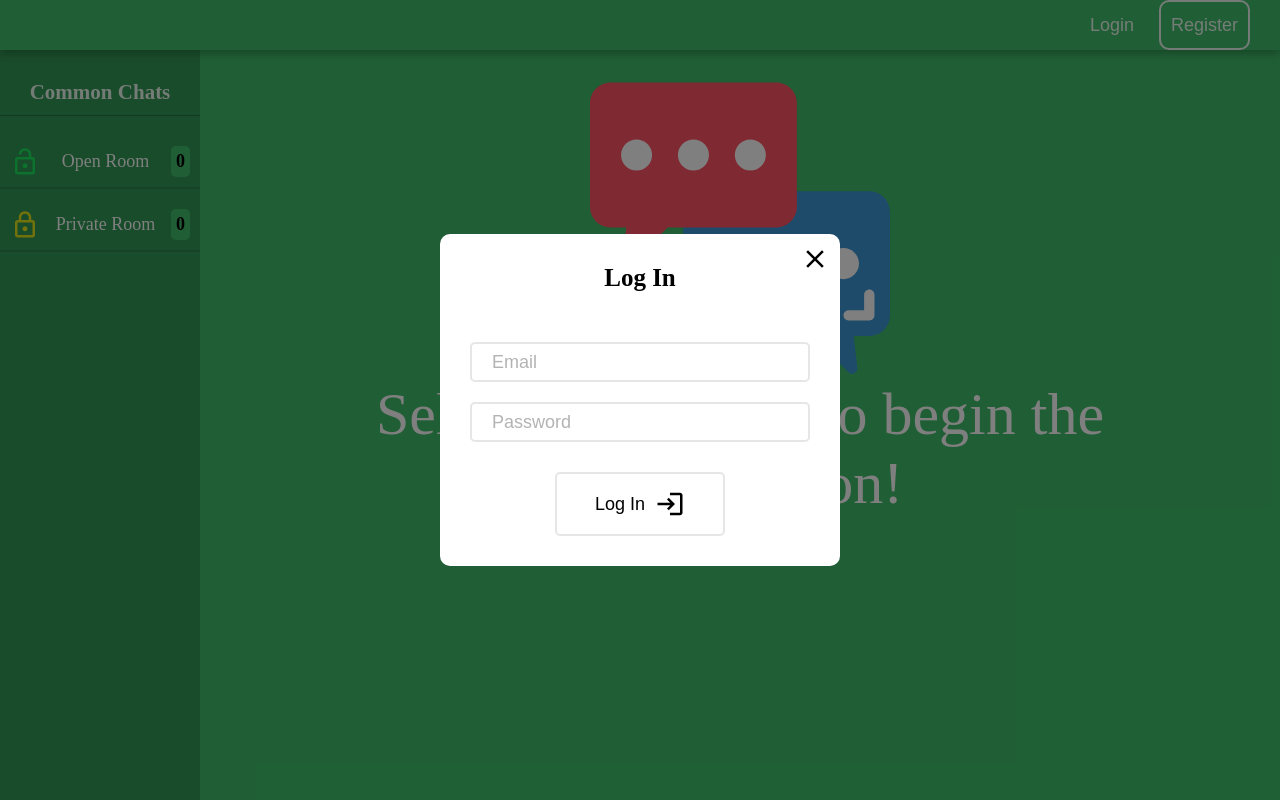
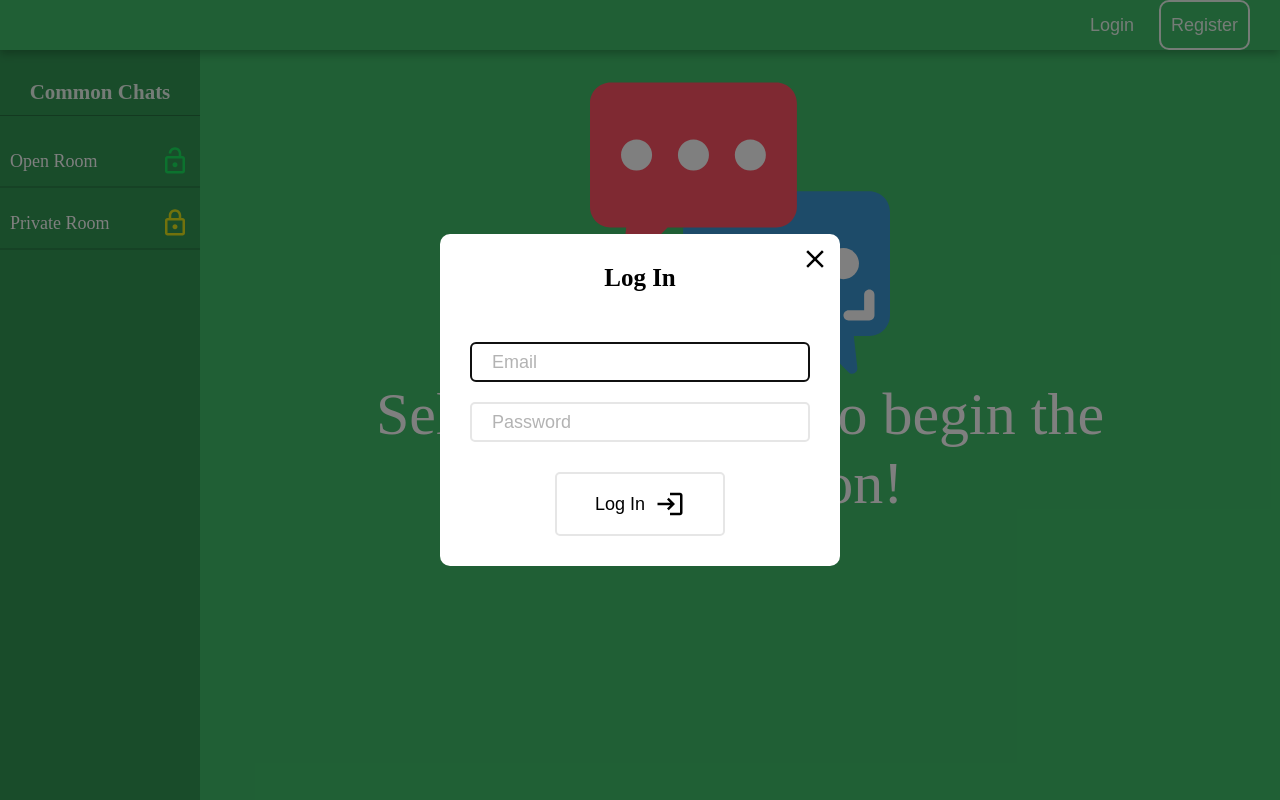
Before and after one commit to Abagiel/chatty, a React (Create React App) app: page / in a window 1280 px wide. Both pictures are taken after a click on the button "Login". Built offline with nearby package versions, Linux system fonts and the light colour scheme.

Commit message:
new feature
- can added private chat rooms

```diff
--- a/src/base/reducer/initialState.js
+++ b/src/base/reducer/initialState.js
@@ -21,7 +21,8 @@ const defaultState = {
     },
     'PrivateRoom': {
       ...roomDefault,
-      name: 'private room'
+      name: 'private room',
+      private: true
     }
   },
   'users': {}
--- a/src/base/reducer/reducer.js
+++ b/src/base/reducer/reducer.js
@@ -85,6 +85,8 @@ export function reducer(state, action) {
 				return {...state}
 			}
 
+			let priv = Boolean(action.data.password);
+
 			return {
 				...state,
 				rooms: {
@@ -92,7 +94,9 @@ export function reducer(state, action) {
 					[action.data.key]: {
 						messages: [],
 						owner: state.currentUser.email,
-						name: action.data.value
+						name: action.data.value,
+						password: action.data.password,
+						private: priv
 					}
 				}
 			}
--- a/src/components/create-chat-modal/CreateChatModal.js
+++ b/src/components/create-chat-modal/CreateChatModal.js
@@ -5,7 +5,8 @@ import Modal from '../modal/Modal';
 import { svgs } from '../../base/constants';
 
 const inputs = [
-	{type: 'text', placeholder: 'name', name: 'name', max: 15}
+	{type: 'text', placeholder: 'name', name: 'name', max: 15, focus: true},
+	{type: 'password', placeholder: 'password', name:'password'}
 ];
 
 export function CreateChatModal(props) {
--- a/src/components/header/TrueLogin.js
+++ b/src/components/header/TrueLogin.js
@@ -2,7 +2,7 @@ import React, { useState } from 'react';
 import { connect } from 'react-redux';
 import { bindActionCreators } from 'redux';
 
-import { logout, deleteRoom } from '../../base/reducer/actions';
+import { logout, deleteRoom, changeRoom } from '../../base/reducer/actions';
 
 import { CreateChatModal } from '../create-chat-modal/CreateChatModal';
 
@@ -42,12 +42,12 @@ function TrueLogin(props) {
 	)
 }
 
-function createChatsList({currentUser, rooms, onDeleteRoom}) {
+function createChatsList({currentUser, rooms, onDeleteRoom, onChangeRoom}) {
 	return Object.values(rooms).map(room => {
 		if (currentUser.email === room.owner) {
 			const name = toCamelName(room.name);
 			return <li key={room.name}>
-				<span>{room.name}</span>
+				<span onClick={() => onChangeRoom(name)}>{room.name}</span>
 				<button className="header-user__btn" onClick={() => onDeleteRoom(name)}>{svgs.delete}</button></li>
 		}
 		return null;
@@ -61,7 +61,8 @@ function mapStateToProps({currentUser, rooms}) {
 function mapDispatchToProps(dispatch) {
 	return bindActionCreators({
 		onLogout: logout,
-		onDeleteRoom: deleteRoom
+		onDeleteRoom: deleteRoom,
+		onChangeRoom: changeRoom
 	}, dispatch);
 }
 
--- a/src/components/login-modal/LoginModal.js
+++ b/src/components/login-modal/LoginModal.js
@@ -5,7 +5,7 @@ import Modal from '../modal/Modal';
 import { svgs } from '../../base/constants';
 
 const inputs = [
-  { type: 'email', placeholder: 'email', name: 'email' },
+  { type: 'email', placeholder: 'email', name: 'email', focus: true },
   { type: 'password', placeholder: 'password', name: 'password' }
 ];
 
--- a/src/components/modal/Modal.js
+++ b/src/components/modal/Modal.js
@@ -70,13 +70,15 @@ class Modal extends Component {
     let data = inputsValuesToObject(e.target);
     const value = data.name;
     const key = toCamelName(value);
+    const password = data.password;
 
-    this.onCreateRoom({key, value});
+    this.onCreateRoom({key, value, password});
   }
 }
 
-function Input({type, placeholder, name, max = 100}) {
+function Input({type, placeholder, name, max = 100, focus = false}) {
   return <input
+            autoFocus={focus}
             className="modal-input"
             type={type}
             placeholder={placeholder}
--- a/src/components/register-modal/RegisterModal.js
+++ b/src/components/register-modal/RegisterModal.js
@@ -5,7 +5,7 @@ import Modal from '../modal/Modal';
 import { svgs } from '../../base/constants';
 
 const inputs = [
-  { type: 'text', placeholder: 'name', name: 'name' },
+  { type: 'text', placeholder: 'name', name: 'name', focus: true },
   { type: 'password', placeholder: 'password', name: 'password' },
   { type: 'email', placeholder: 'email', name: 'email' }
 ];
--- a/src/components/side-menu/Chat.js
+++ b/src/components/side-menu/Chat.js
@@ -10,19 +10,41 @@ function Chat(props) {
 			className="side-menu__item"
 			data-room={toCamelName(props.title)}
 			onClick={(e) => {
-				if (!email && props.title.includes('private'))return;
+
+				const type = e.target.closest('.side-menu__item').dataset.room;
+
+				if (!email && props.rooms[type].owner === 'site' && props.rooms[type].private) return;
+
+				if (props.private && props.rooms[type].owner.includes('@') && props.rooms[type].owner !== email) {
+					if (e.target.querySelector('input'))
+						return;
+
+					const input = document.createElement('input');
+					input.onblur = () => input.remove();
+					input.onchange = (ev) => {
+						if (ev.target.value === props.rooms[type].password) {
+							props.changeRoom(type);
+							input.remove();
+						} else {
+							return;
+						}
+					}
+
+					e.target.append(input);
+					input.focus();
+					return;
+				}
 
 				props.changeRoom(e.target.closest('.side-menu__item').dataset.room);
 			}} >
+			<span className="side-menu__title">{props.title}</span>
 			{props.svg}
-			<span className="side-menu__title">{props.title}</span>
-			<span className="side-menu__message">0</span>
 		</div>
 	)
 }
 
-function mapStateToProps({ currentUser }) {
-	return {currentUser}
+function mapStateToProps({ currentUser, rooms }) {
+	return {currentUser, rooms}
 }
 
 export default connect(mapStateToProps)(Chat);
--- a/src/components/side-menu/Chats.js
+++ b/src/components/side-menu/Chats.js
@@ -27,13 +27,19 @@ function getRooms(props) {
 			return <Chat
 				svg={svgs[room.name]}
 				title={room.name}
+				private={room.private}
 				changeRoom={props.onChangeRoom}
 				key={room.name}/>
 		} else if (room.owner !== 'site' &&
 				!props.ownerIsSite) {
+				const svg = room.password
+					? svgs['private room']
+					: svgs['open room'];
+
 				return <Chat
-					svg={svgs['open room']}
+					svg={svg}
 					title={room.name}
+					private={room.private}
 					changeRoom={props.onChangeRoom}
 					key={room.name}/>
 		} else {
--- a/src/components/side-menu/side-menu.css
+++ b/src/components/side-menu/side-menu.css
@@ -47,12 +47,3 @@ aside::-webkit-scrollbar-thumb {
 	height: 3rem;
 	width: 3rem;
 }
-
-.side-menu__message {
-	padding: .5rem;
-
-	background: hsl(140 50% 50%);
-	border-radius: 5px;
-	color: #000;
-	font-weight: 700;
-}
```
